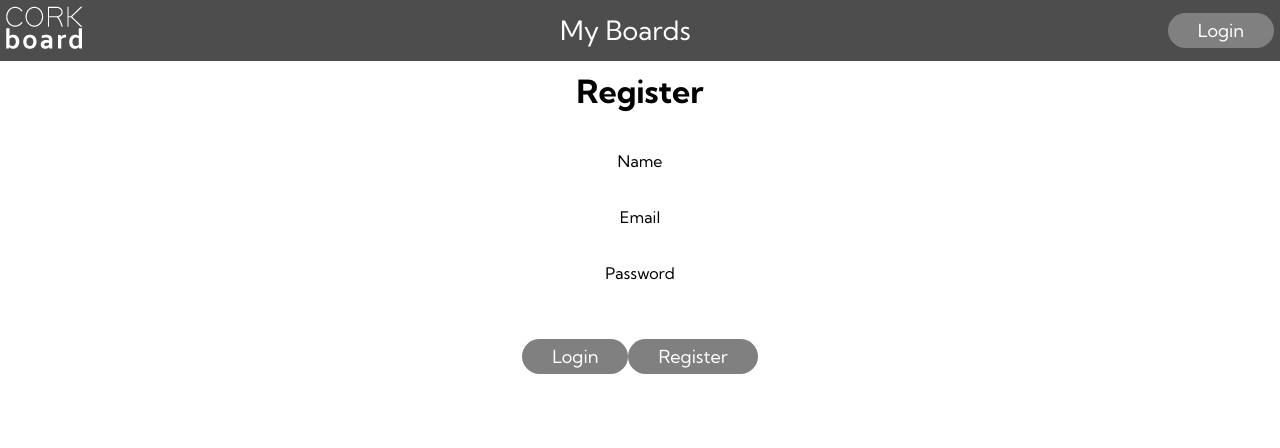
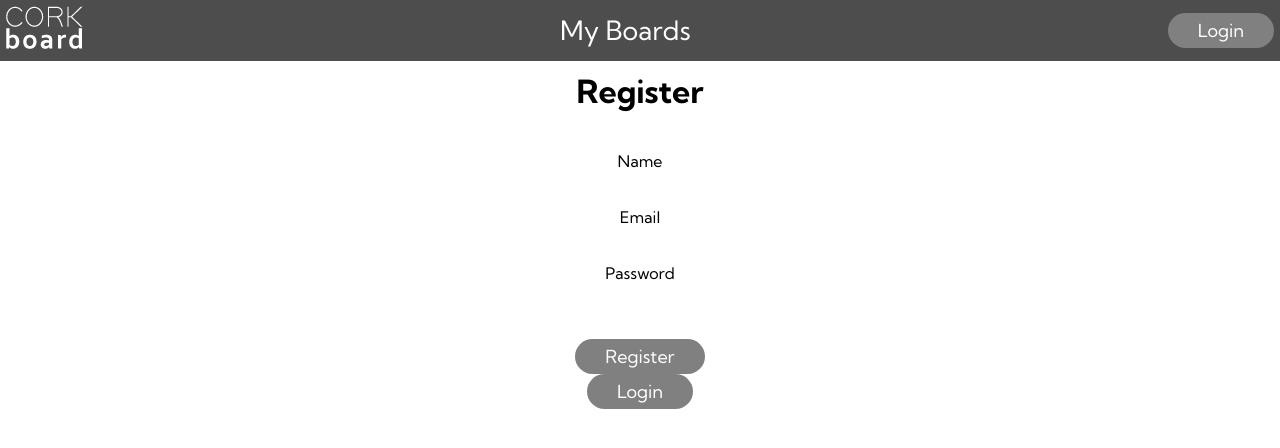
Before and after one commit to smcbride1/corkboard-frontend, a React (Create React App) app: page /register in a window 1280 px wide. Shown: the top 448 px of the page. Built offline with nearby package versions, Linux system fonts and the light colour scheme; no server answers.

Commit message:
Fixed registration

```diff
--- a/src/components/Register.js
+++ b/src/components/Register.js
@@ -1,39 +1,28 @@
 import React, { Component } from 'react';
+import { connect } from 'react-redux';
 import './Home.css';
 import Button from './Button.js';
+import Submit from './Submit.js';
 import InputText from './InputText.js';
+import * as actions from '../actions.js';
 
-export default class Register extends Component {
+export class Register extends Component {
     constructor() {
         super();
         this.state = {
-            name: "",
-            email: "",
-            password: "",
             error: false,
             errorMessage: ""
         }
     }
 
-    handleNameChange = (event) => {
-        this.setState({name: event.target.value})
-    }
+    handleOnSubmit = (event) => {
+        event.preventDefault();
+        let formData = new FormData();
+        formData.append('user[name]', document.getElementById("name-input").value);
+        formData.append('user[email]', document.getElementById("email-input").value);
+        formData.append('user[password]', document.getElementById("password-input").value);
 
-    handleEmailChange = (event) => {
-        this.setState({email: event.target.value})
-    }
-
-    handlePasswordChange = (event) => {
-        this.setState({password: event.target.value})
-    }
-
-    handleOnSubmit = (event) => {
-        let formData = new FormData();
-        formData.append('name', this.state.name);
-        formData.append('email', this.state.email);
-        formData.append('password', this.state.password);
-
-        fetch('http://localhost:4000/login', {
+        fetch('http://localhost:4000/users', {
         method: 'POST', // or 'PUT'
         body: formData,
         })
@@ -44,10 +33,11 @@ export default class Register extends Component {
             this.setState({error: true});
             this.setState({errorMessage: data.message});
         } else {
-            this.props.store.dispatch()
+            this.props.setUser(data);
+            this.props.setLoggedIn(true);
+            window.location.href = "/boards";
         }
         });
-        event.preventDefault();
     }
 
     render() {
@@ -58,18 +48,47 @@ export default class Register extends Component {
                     <br/>
                 </div>
                 <div className="wrapper">
-                    <p>Name</p>
-                    <InputText/>
-                    <p>Email</p>
-                    <InputText/>
-                    <p>Password</p>
-                    <InputText/>
-                    <br/>
-                    <br/>
-                    <Button text="Login" path="/login" onClickEvent={this.handleOnClick}></Button>
-                    <Button type="link" text="Register" path="/register"></Button>
+                <form onSubmit={this.handleOnSubmit}>
+                        {this.state.error ?
+                        <>
+                            <h2 className="error-message">{this.state.errorMessage}</h2>
+                            <br/>
+                        </>
+                        :
+                        null}
+                        <p>Name</p>
+                        <input id="name-input" type="text"></input>
+                        <p>Email</p>
+                        <input id="email-input" type="text"></input>
+                        <p>Password</p>
+                        <input id="password-input" type="password"></input>
+                        <br/>
+                        <br/>
+                        <Submit value="Register"></Submit>
+                    </form>
+                    <Button type="link" text="Login" path="/login"></Button>
                 </div>
             </>
         );
     }
 }
+
+const mapStateToProps = (state, ownProps) => {
+    return {
+        name: state.user.name,
+        email: state.user.email,
+        loggedIn: state.user.loggedIn
+    };
+};
+
+const mapDispatchToProps = (dispatch, ownProps) => {
+    return {
+        setUser: (user) => dispatch(actions.setUser(user)),
+        setLoggedIn: (loggedIn) => dispatch(actions.setLoggedIn(loggedIn))
+    };
+};
+
+export default connect(
+    mapStateToProps,
+    mapDispatchToProps
+)(Register);
--- a/src/components/ZoomOutButton.js
+++ b/src/components/ZoomOutButton.js
@@ -1,12 +1,12 @@
 import React, { Component } from 'react';
 import './ZoomOutButton.css';
-import AddIcon from '../AddIcon.svg'
+import SubtractIcon from '../SubtractIcon.svg'
 
 export default class ZoomOutButton extends Component {
     render() {
         return (
             <button id="zoom-out-button" onClick={this.props.onClickEvent}>
-                <img src={AddIcon}/>
+                <img src={SubtractIcon}/>
             </button>
         );
     }
```
Also changed, not shown: src/SubtractIcon.svg (added).
